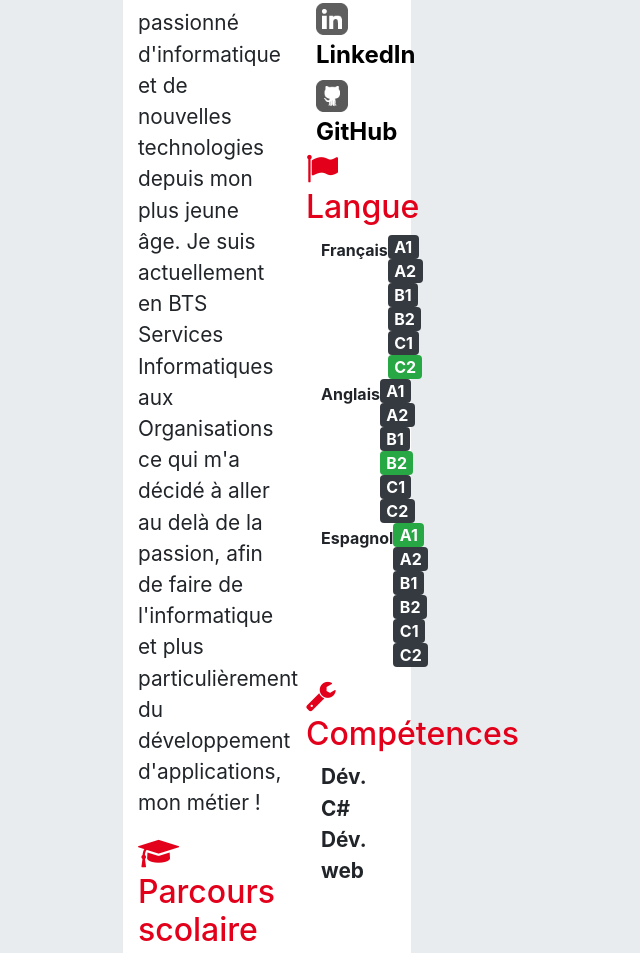
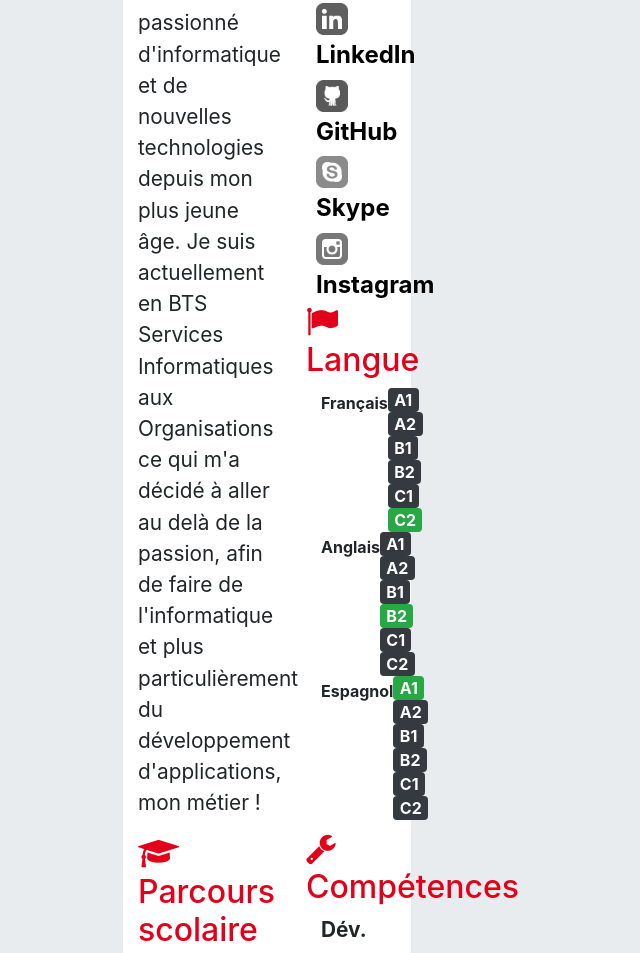
Before and after one commit to julienossedat/julienossedat.github.io, a plain HTML site: page pages/cv.html in a window 1280 px wide. Shown: the part 715-1668 px from the top of the page, without its empty margins (373-1013 px from the left). Drawn offline with nearby package versions, Linux system fonts and the light colour scheme.

Commit message:
Revert "Suppression des profils Skype et Instagram du CV"
This reverts commit 97d4edc921e7c15c0222cc5c1316424725f49f16.

```diff
--- a/pages/cv.html
+++ b/pages/cv.html
@@ -235,7 +235,24 @@ and open the template in the editor.
                                     </a>
                                 </div>
                             </div>
-
+                            <div class="meContacter">
+                                <div class="details float-left">
+                                    <a href="https://join.skype.com/invite/O5vxxdgEjbqy"
+                                       title="Lien vers le profil Skype de Julien Ossedat">
+                                        <img class="contact-icon" src="../images/cv/skype-dreamstale61.png"
+                                             alt="Icone de Skype"> Skype
+                                    </a>
+                                </div>
+                            </div>
+                            <div class="meContacter">
+                                <div class="details float-left">
+                                    <a href="https://www.instagram.com/julien.ossedat1/"
+                                       title="Lien vers le profil Instagram de Julien Ossedat">
+                                        <img class="contact-icon" src="../images/cv/instagram-dreamstale43.png"
+                                             alt="Icone de Instagram"> Instagram
+                                    </a>
+                                </div>
+                            </div>
                             <div id="langues" class="rubrique clearfix">
                                 <h2><span class="fa fa-flag"></span> Langue</h2>
                                 <div class="container">
```
